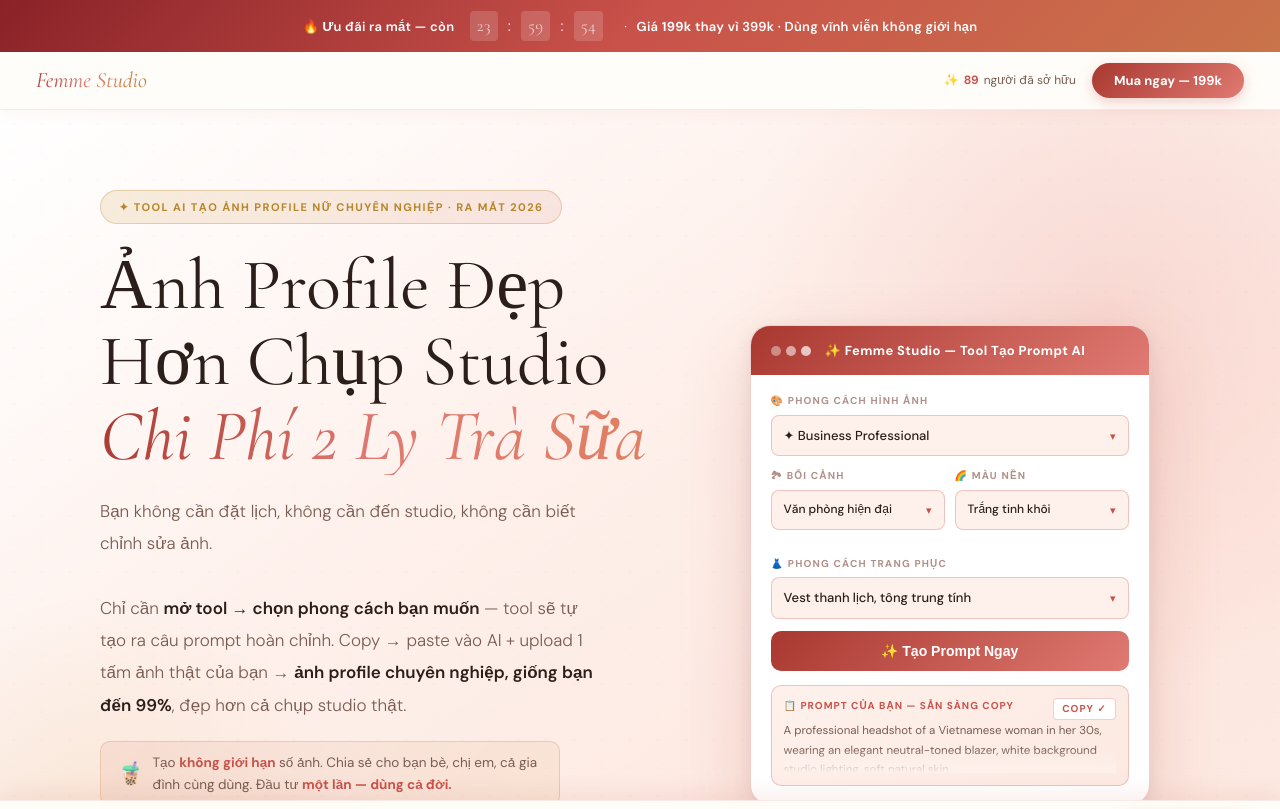
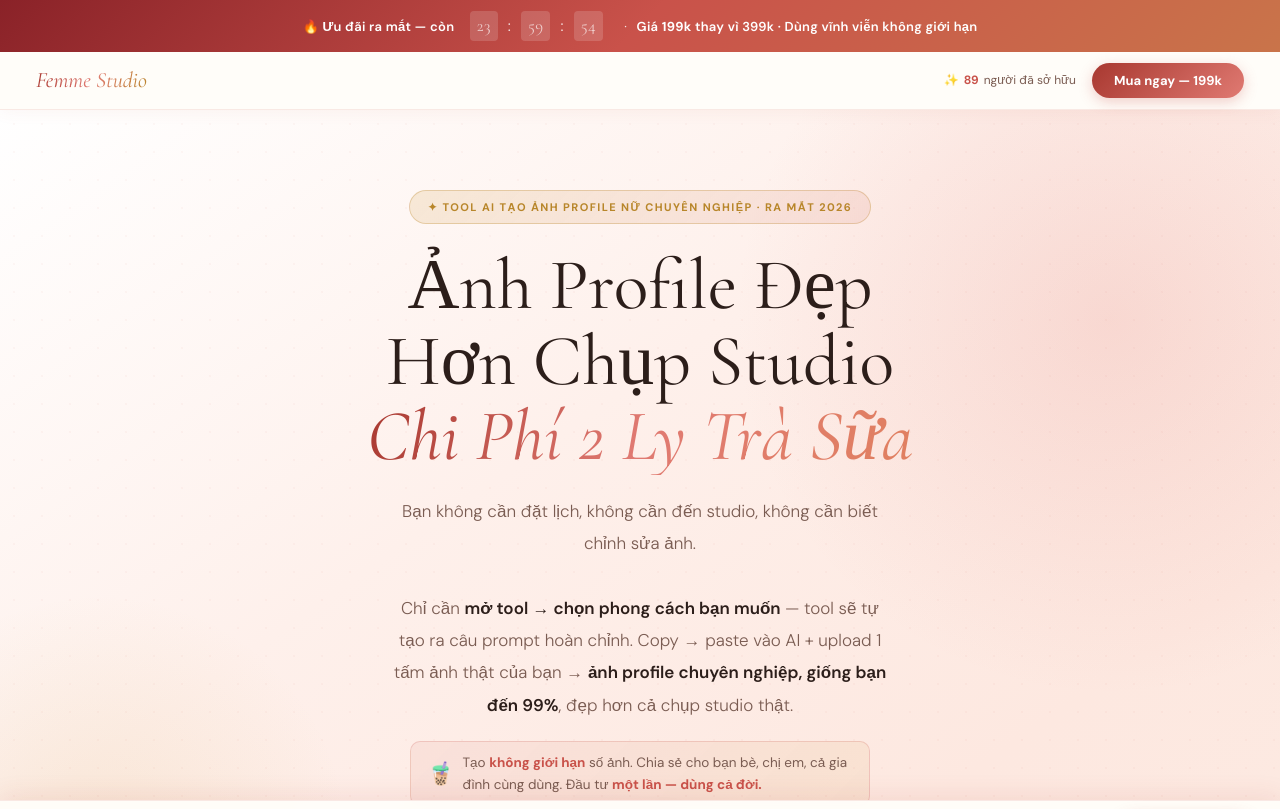
Before and after one commit to hanadollars/femme-studio, a website: page index.html in a window 1280 px wide. Shown: the top 809 px of the page. Drawn offline with nearby package versions, Linux system fonts and the light colour scheme.

Commit message:
Add files via upload

```diff
--- a/index.html
+++ b/index.html
@@ -80,8 +80,11 @@
 .hero-orb1{position:absolute;width:780px;height:780px;border-radius:50%;background:radial-gradient(circle,rgba(224,122,114,.18) 0%,transparent 68%);top:-180px;right:-220px;pointer-events:none}
 .hero-orb2{position:absolute;width:520px;height:520px;border-radius:50%;background:radial-gradient(circle,rgba(212,164,74,.13) 0%,transparent 68%);bottom:-100px;left:-160px;pointer-events:none}
 .hero-dots{position:absolute;top:0;left:0;right:0;bottom:0;background-image:radial-gradient(rgba(201,82,74,.08) 1px,transparent 1px);background-size:28px 28px;pointer-events:none;opacity:.5}
-.hero-inner{position:relative;z-index:1;display:grid;grid-template-columns:1.1fr .9fr;gap:56px;align-items:center;max-width:1080px;margin:0 auto;width:100%}
-@media(max-width:880px){.hero-inner{grid-template-columns:1fr;text-align:center}.hero-right{order:-1;max-width:400px;margin:0 auto}}
+.hero-inner{position:relative;z-index:1;display:flex;flex-direction:column;align-items:center;text-align:center;max-width:720px;margin:0 auto;width:100%}
+.hero-sub{margin-left:auto;margin-right:auto}
+.hero-koi{margin-left:auto;margin-right:auto}
+.hero-cta-group{justify-content:center}
+.hero-trust{justify-content:center}
 .hero-badge{display:inline-flex;align-items:center;gap:8px;background:linear-gradient(135deg,rgba(212,164,74,.18),rgba(201,82,74,.1));border:1px solid rgba(184,134,42,.3);color:var(--gold);font-size:11px;font-weight:700;letter-spacing:.13em;text-transform:uppercase;padding:7px 18px;border-radius:99px;margin-bottom:24px}
 .hero-h1{font-family:var(--ff-d);font-size:clamp(40px,5.8vw,72px);font-weight:400;line-height:1.05;margin-bottom:20px;color:var(--ink2)}
 .hero-h1 em{font-style:italic;display:block;background:linear-gradient(110deg,var(--rose-b),var(--rose-l),#e08060);-webkit-background-clip:text;-webkit-text-fill-color:transparent;background-clip:text}
@@ -427,40 +430,6 @@
         <div class="trust-item"><span class="trust-dot"></span>89 người đã mua</div>
         <div class="trust-item"><span class="trust-dot"></span>Nhận tool ngay sau thanh toán</div>
         <div class="trust-item"><span class="trust-dot"></span>Hóa đơn VAT điện tử</div>
-      </div>
-    </div>
-    <div class="hero-right">
-      <div class="tool-mockup">
-        <div class="tm-header">
-          <div class="tm-dots">
-            <div class="tm-dot tm-dot1"></div>
-            <div class="tm-dot tm-dot2"></div>
-            <div class="tm-dot tm-dot3"></div>
-          </div>
-          <div class="tm-title">✨ Femme Studio — Tool Tạo Prompt AI</div>
-        </div>
-        <div class="tm-body">
-          <div class="tm-label">🎨 Phong cách hình ảnh</div>
-          <div class="tm-select"><div class="tm-select-val">✦ Business Professional</div><span class="tm-chevron">▾</span></div>
-          <div class="tm-options-row">
-            <div>
-              <div class="tm-label">🏞 Bối cảnh</div>
-              <div class="tm-select" style="margin-bottom:0"><div class="tm-select-val" style="font-size:12px">Văn phòng hiện đại</div><span class="tm-chevron">▾</span></div>
-            </div>
-            <div>
-              <div class="tm-label">🌈 Màu nền</div>
-              <div class="tm-select" style="margin-bottom:0"><div class="tm-select-val" style="font-size:12px">Trắng tinh khôi</div><span class="tm-chevron">▾</span></div>
-            </div>
-          </div>
-          <div style="height:12px"></div>
-          <div class="tm-label">👗 Phong cách trang phục</div>
-          <div class="tm-select"><div class="tm-select-val">Vest thanh lịch, tông trung tính</div><span class="tm-chevron">▾</span></div>
-          <button class="tm-btn">✨ Tạo Prompt Ngay</button>
-          <div class="tm-output">
-            <div class="tm-output-label">📋 Prompt của bạn — sẵn sàng copy<span style="float:right;font-size:10px;background:var(--white);border:1px solid var(--border2);border-radius:4px;padding:2px 8px;color:var(--rose);cursor:pointer">Copy ✓</span></div>
-            <div class="tm-output-text">A professional headshot of a Vietnamese woman in her 30s, wearing an elegant neutral-toned blazer, white background studio lighting, soft natural skin...</div>
-          </div>
-        </div>
       </div>
     </div>
   </div>
@@ -872,7 +841,7 @@
           <div class="ct-cell good">Chỉ cần điện thoại</div>
         </div>
         <div class="ct-bottom">
-          🧋 Chi phí chỉ bằng 2 ly trà sữa Phúc Long — nhưng có ảnh đẹp như studio, tạo mãi không giới hạn
+          🧋 Chi phí chỉ bằng 2 ly trà sữa KOI — nhưng có ảnh đẹp như studio, tạo mãi không giới hạn
         </div>
       </div>
     </div>
@@ -951,7 +920,7 @@
       <div class="price-body">
         <div class="price-koi">
           <span style="font-size:20px">🧋</span>
-          <span>Chi phí chỉ bằng <strong>2 ly Trà sữa Phúc Long</strong> — nhưng có ảnh đẹp hơn chụp studio, tạo không giới hạn, dùng mãi mãi</span>
+          <span>Chi phí chỉ bằng <strong>2 ly trà sữa KOI</strong> — nhưng có ảnh đẹp hơn chụp studio, tạo không giới hạn, dùng mãi mãi</span>
         </div>
         <div class="price-countdown">
           ⏰ Giá ưu đãi kết thúc sau: <strong id="cd-h">24</strong>:<strong id="cd-m">00</strong>:<strong id="cd-s">00</strong>
```
